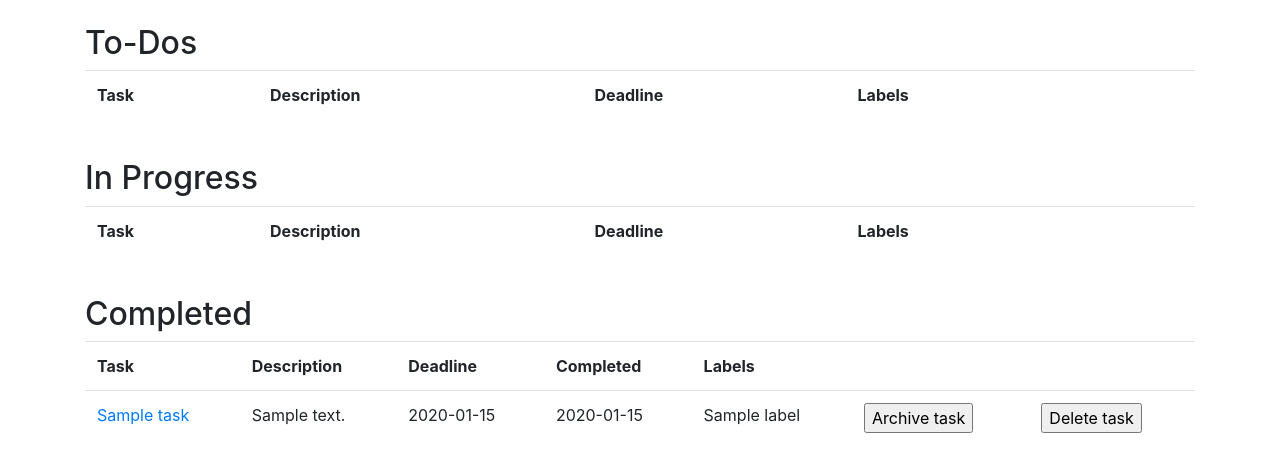
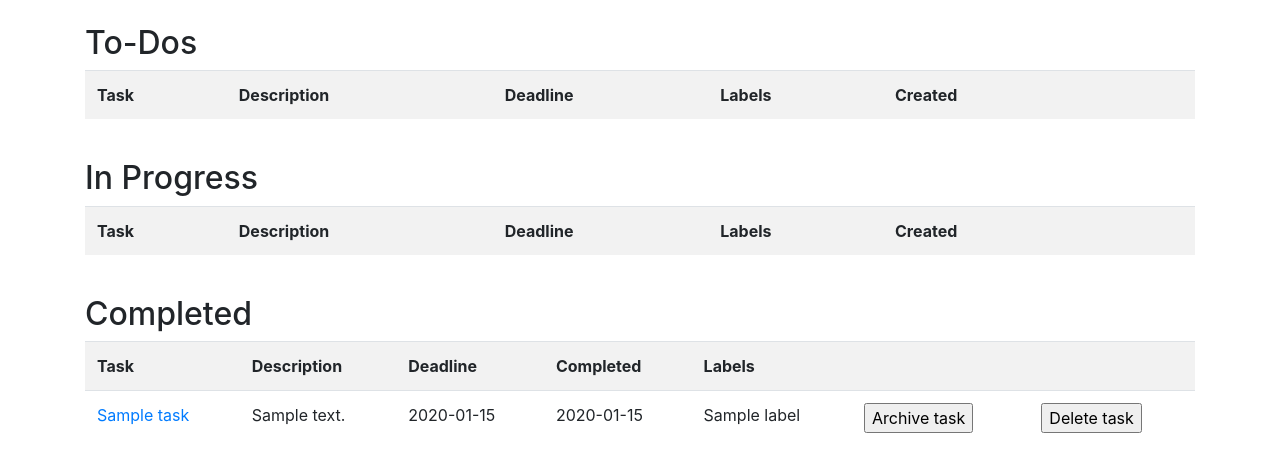
Before and after one commit to Patrieli/Tietokantasovellus, a Flask app: page /tasks in a window 1280 px wide. Shown: the part 56-528 px from the top of the page. Run offline with Flask 2, Linux system fonts and the light colour scheme; a user stored in the database is signed in; tables that the repository leaves empty hold one stand-in row (values such as "Sample post"); lists and menus that the app fills with data are empty; some libraries are stand-ins or nearby versions.

Commit message:
template changes

```diff
--- a/application/templates/tasks/list.html
+++ b/application/templates/tasks/list.html
@@ -2,18 +2,24 @@
 
 {% block body %}
   <h2>To-Dos</h2>
-  <table class="table">
+  <table class="table table-striped">
     <tr>
       <th scope="col">Task</th>
       <th scope="col">Description</th>
       <th scope="col">Deadline</th>
       <th scope="col">Labels</th>
+      <th scope="col">Created</th>
       <th scope="col"> </th>
       <th scope="col"> </th>
     </tr>
     {% for task in tasks %}
     {% if task.state == "To-do" %}
-    <tr>
+    {% if task.deadline < current_date %}
+    {% set row = 'table-danger' %}
+    {% else %}
+    {% set row = 'table-default' %}
+    {% endif %}
+    <tr class={{ row }}>
       <td>
         <a href="{{ url_for('edit_task', task_id=task.id) }}">
         <div>
@@ -22,18 +28,15 @@
         </a>
       </td>
       <td>{{ task.description }}</td>
-      {% if task.deadline < current_date %}
-      <td class="bg-danger">
-          {{ task.deadline.strftime('%Y-%m-%d') }}
-      </td>
-      {% else %}
       <td>
         {{ task.deadline.strftime('%Y-%m-%d') }}
       </td>
-      {% endif %}
       <td>{% for l in task.labels %}
         {{ l.name }}{{ "," if not loop.last }}
         {% endfor %}
+      </td>
+      <td>
+        {{ task.date_created.strftime('%Y-%m-%d') }}
       </td>
       <td>
         <form method="POST" action="{{ url_for('activate_task', task_id=task.id) }}">
@@ -51,18 +54,24 @@
   </table>
   <br>
   <h2>In Progress</h2>
-  <table class="table">
+  <table class="table table-striped">
     <tr>
       <th scope="col">Task</th>
       <th scope="col">Description</th>
       <th scope="col">Deadline</th>
       <th scope="col">Labels</th>
+      <th scope="col">Created</th>
       <th scope="col"> </th>
       <th scope="col"> </th>
     </tr>
     {% for task in tasks %}
     {% if task.state == "In progress" %}
-    <tr>
+    {% if task.deadline < current_date %}
+    {% set row = 'table-danger' %}
+    {% else %}
+    {% set row = 'table-default' %}
+    {% endif %}
+    <tr class={{ row }}>
       <td>
         <a href="{{ url_for('edit_task', task_id=task.id) }}">
         <div>
@@ -71,18 +80,15 @@
         </a>
       </td>
       <td>{{ task.description }}</td>
-      {% if task.deadline < current_date %}
-      <td class="bg-danger">
-          {{ task.deadline.strftime('%Y-%m-%d') }}
-      </td>
-      {% else %}
       <td>
         {{ task.deadline.strftime('%Y-%m-%d') }}
       </td>
-      {% endif %}
       <td>{% for l in task.labels %}
         {{ l.name }}{{ "," if not loop.last }}
         {% endfor %}
+      </td>
+      <td>
+        {{ task.date_created.strftime('%Y-%m-%d') }}
       </td>
       <td>
         <form method="POST" action="{{ url_for('complete_task', task_id=task.id) }}">
@@ -100,7 +106,7 @@
   </table>
   <br>
   <h2>Completed </h2>
-  <table class="table">
+  <table class="table table-striped">
     <tr>
       <th scope="col">Task</th>
       <th scope="col">Description</th>
```
Also changed, not shown: application/templates/auth/edit.html (+23 -5 lines), application/templates/projects/project.html (+23 -4 lines).
